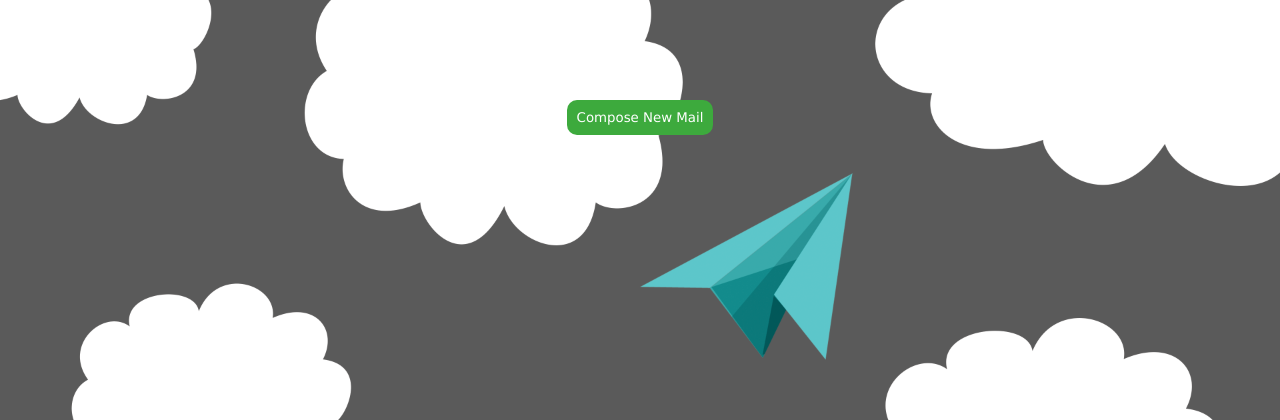
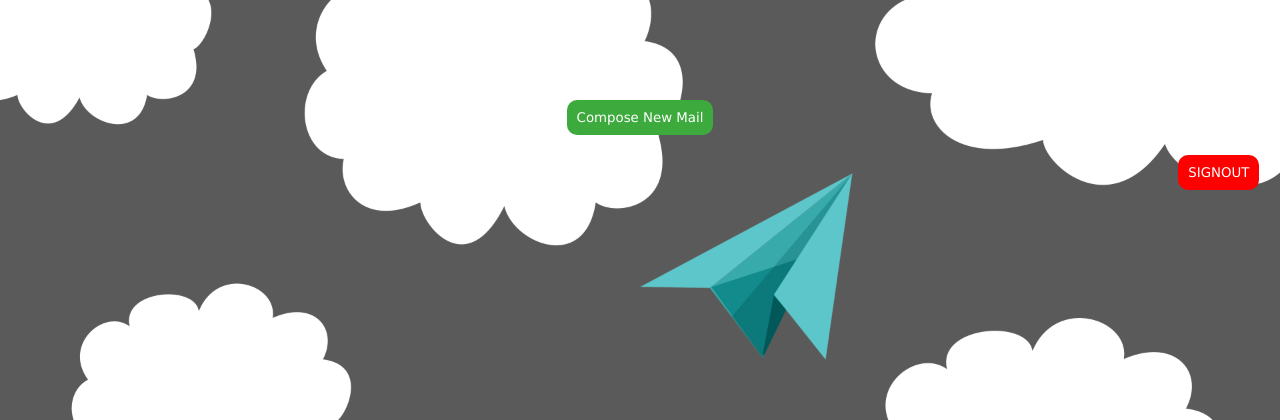
Before and after one commit to SKsaqlain/mailIt, a Flask app: page /home in a window 1280 px wide. Shown: the top 420 px of the page. Run offline with Flask 2, Linux system fonts and the light colour scheme; data that the repository does not hold is empty.

Commit message:
added sign out button

```diff
--- a/templates/home.html
+++ b/templates/home.html
@@ -36,6 +36,19 @@ button{
 
 
 }
+
+#signout {
+ 	background-color: rgb(255, 0, 0);
+ 	border-radius : 10px;
+	border-collapse: collapse;
+	border: none;
+    color:white;
+    margin-top: 12px;
+    margin-right: 1%;
+	padding:10px;
+
+	cursor: pointer;
+ }
 td{
 	width:150px;
 }
@@ -62,6 +75,9 @@ table{
 	text-align: center;
 }
 .rmail-div:hover{background-color: rgb(0, 255, 242);}
+
+
+
 </style>
 
 </head>
@@ -73,6 +89,11 @@ table{
 	flag=0
 	email=localStorage.getItem("email");
 	//function to display email data
+	function signout()
+	{
+		localStorage.clear();
+		window.location.assign('/');
+	}
 	function getData()
 		{	//user state information is stored in localStorage
 
@@ -361,6 +382,9 @@ function compose(){
 	<div>
         <button onclick="compose(this)" style="margin-top:100px" >Compose New Mail</button>
     </div>
+    <div>
+    	<button id="signout" onclick="signout()">SIGNOUT</button>
+    </div>
     <div id="rmail_disp" class="rmail">
     </div>
 
```
